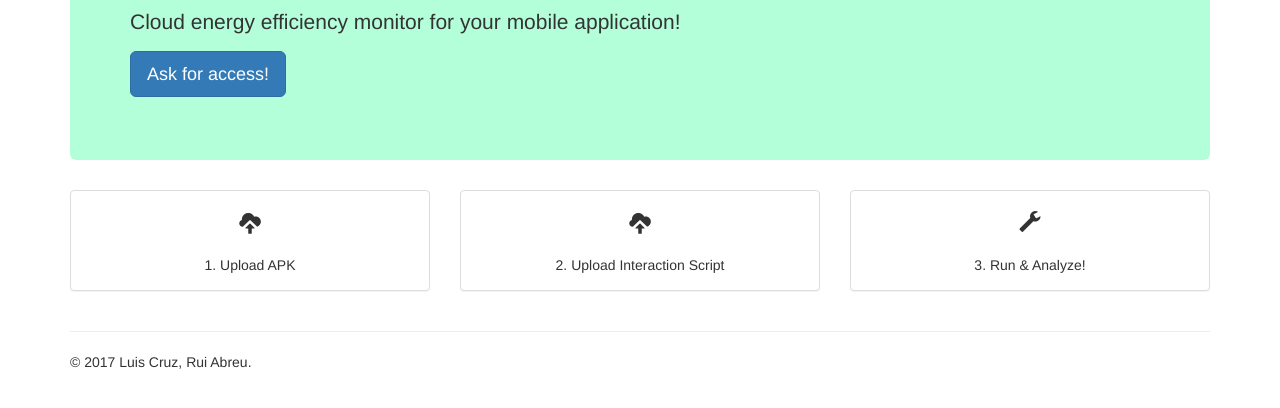
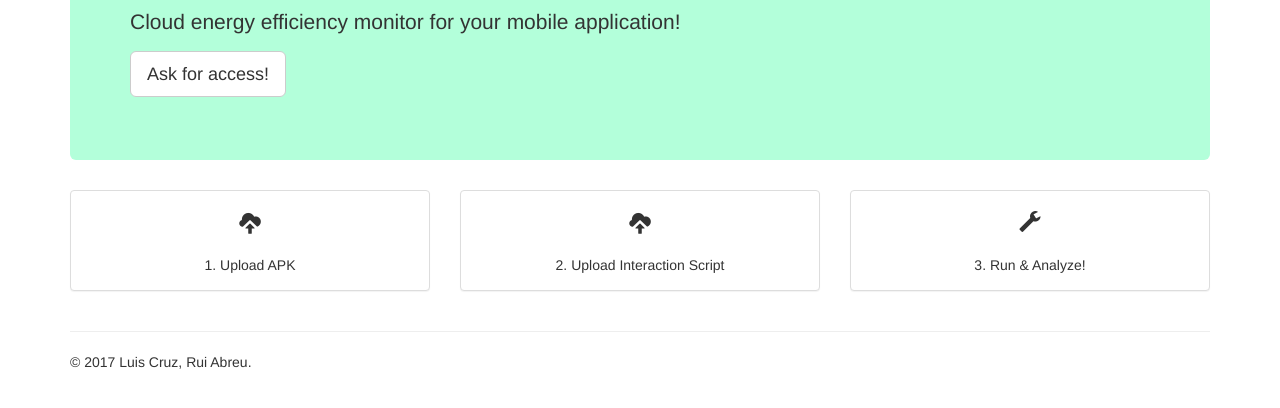
Before and after one commit to TQRG/physalia-saas, a plain HTML site: page index.html in a window 1280 px wide. Shown: the part 228-636 px from the top of the page. Drawn offline with nearby package versions, Linux system fonts and the light colour scheme.

Commit message:
style fixes

```diff
--- a/index.html
+++ b/index.html
@@ -27,7 +27,7 @@
       <div class="jumbotron">
         <h1>Physalia</h1>
         <p class="lead">Cloud energy efficiency monitor for your mobile application!</p>
-        <p><a class="btn btn-lg btn-primary" href="mailto:luiscruz@fe.up.pt?Subject=Physalia%20-%20I%20want%20to%20use%20it!" role="button">Ask for access!</a></p>
+        <p><a class="btn btn-lg btn-default" href="mailto:luiscruz@fe.up.pt?Subject=Physalia%20-%20I%20want%20to%20use%20it!" role="button">Ask for access!</a></p>
       </div>
       <div class='row'>
         <div class='col-xs-4'>
```
